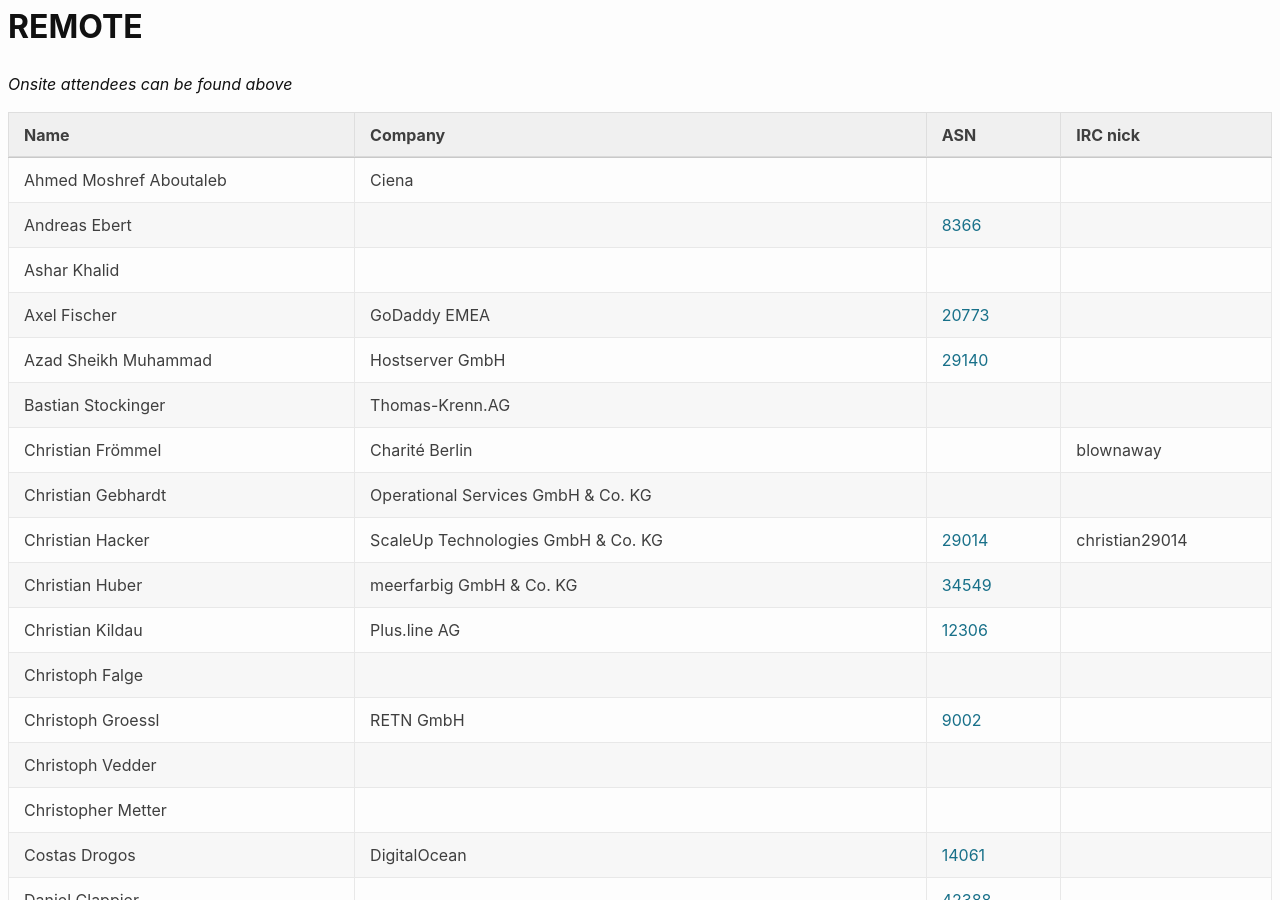
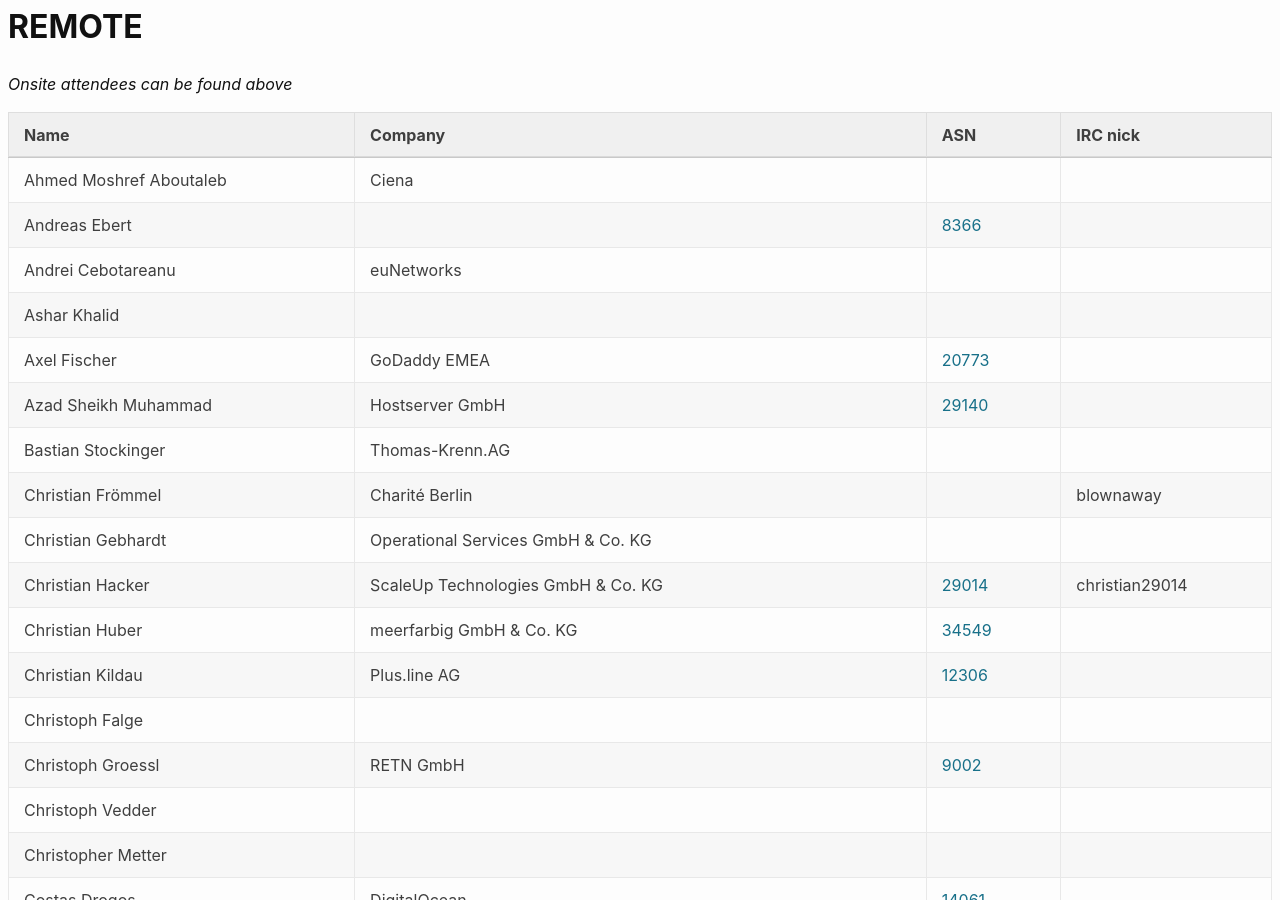
Before and after one commit to denog/pretix-attendeelist, a Jekyll site: the page built from denog14/index.md, in a window 1280 px wide and 900 px high, scrolled down 13119 px. Built offline with Jekyll 4.4.1, drawn with Linux system fonts in a browser that asks for light colours.

Commit message:
Latest data: Fri Nov  4 12:16:19 UTC 2022

```diff
--- a/_data/attendees_denog14_remote.json
+++ b/_data/attendees_denog14_remote.json
@@ -10,6 +10,12 @@
     "company": null,
     "irc": null,
     "asn": "8366"
+  },
+  {
+    "name": "Andrei Cebotareanu",
+    "company": "euNetworks",
+    "irc": null,
+    "asn": null
   },
   {
     "name": "Ashar Khalid",
```
